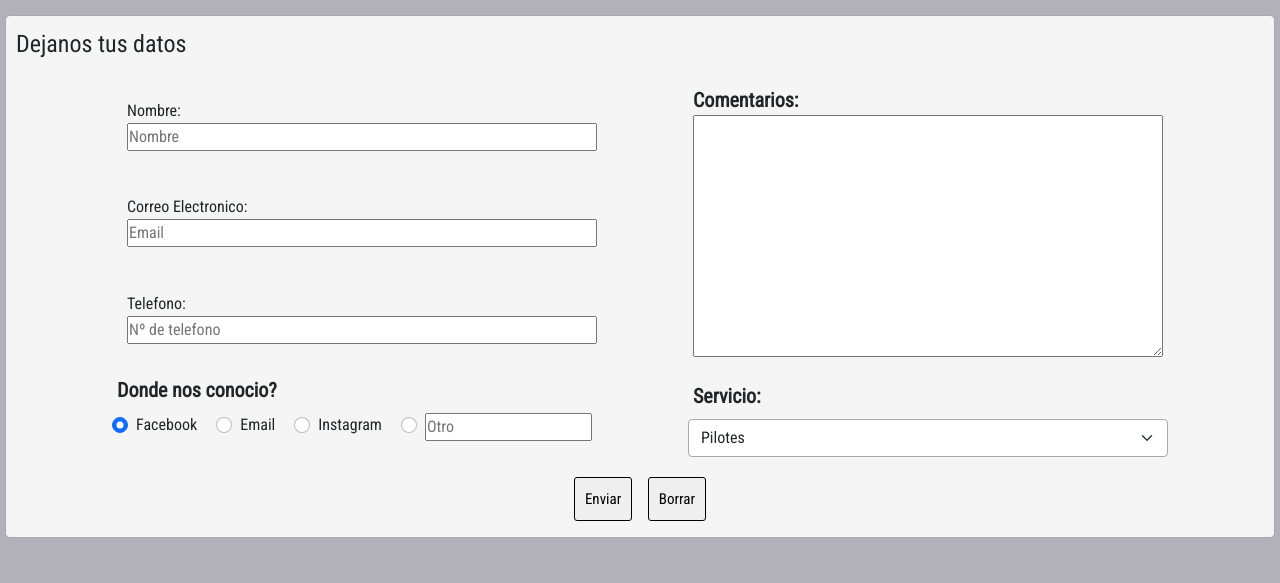
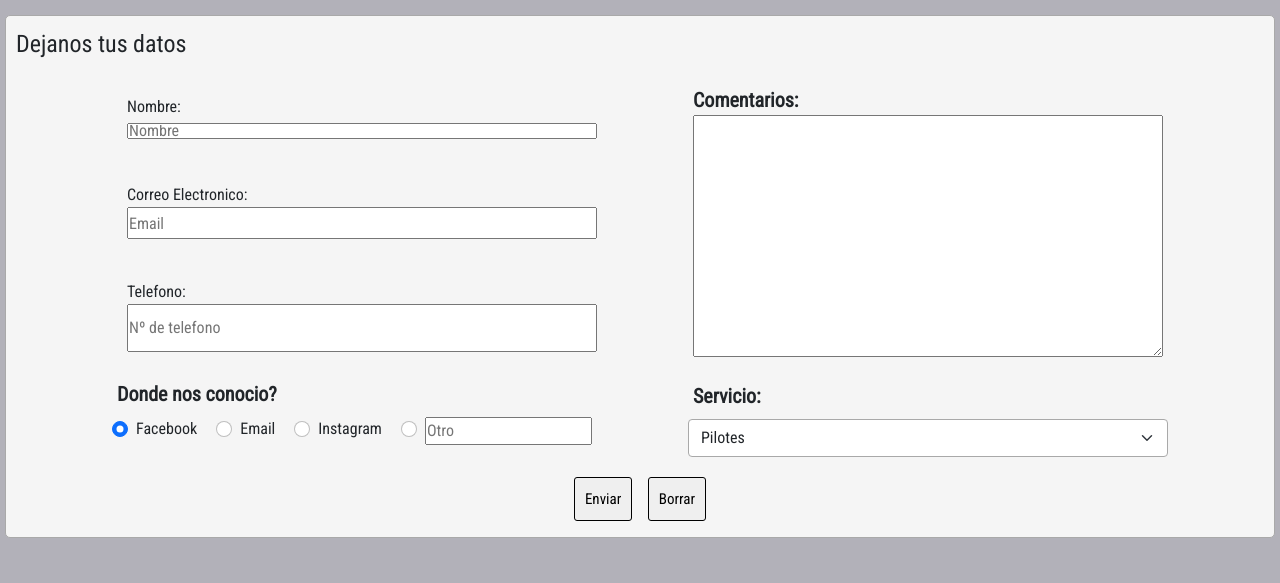
Before and after one commit to juanrenz/pilotesJuanRenz, a website: page contacto.html in a window 1280 px wide. Shown: the part 160-743 px from the top of the page. Drawn offline with nearby package versions, Linux system fonts and the light colour scheme; a web font is replaced by a local one.

Commit message:
Agrego operacion each que modifica tamaño de inputs en seccion contacto

```diff
--- a/contacto.html
+++ b/contacto.html
@@ -45,15 +45,15 @@
                         <div class="informacionContacto">
                             <div class="tituloInput">
                                 <label for="nombre">Nombre:</label>
-                                <input type="text" name="nombre" placeholder="Nombre">
+                                <input class="input-1" type="text" name="nombre" placeholder="Nombre">
                             </div>
                             <div class="tituloInput">
                                 <label for="email">Correo Electronico:</label>
-                                <input type="email" name="correo-electronico" placeholder="Email">
+                                <input class="input-2" type="email" name="correo-electronico" placeholder="Email">
                             </div>
                             <div class="tituloInput">
                                 <label for="telefono">Telefono: </label>
-                                <input type="number" name="telefono" placeholder="Nº de telefono">
+                                <input class="input-3" type="number" name="telefono" placeholder="Nº de telefono">
                             </div>
                             <div class="dondeConocio">
                                 <h3>Donde nos conocio?</h3>
--- a/scss/_base.scss
+++ b/scss/_base.scss
@@ -2,6 +2,7 @@ $colorAzul: #2C2E43;
 $colorGrisOscuro: #595260;
 $colorGris: #B2B1B9;
 $colorAmarillo: #FFD523;
+$ancho: 100%;
 
 
 *{
--- a/scss/_import.scss
+++ b/scss/_import.scss
@@ -5,3 +5,4 @@
 @import "components/_servicios.scss";
 @import "_views.scss";
 @import "_mediaQueries.scss";
+@import "_operaciones.scss";
--- /dev/null
+++ b/scss/_operaciones.scss
@@ -0,0 +1,3 @@
+@for $ancho from 1 through 3{
+    .input-#{$ancho}{height: 1rem * $ancho;}
+}
--- a/scss/components/_contacto.scss
+++ b/scss/components/_contacto.scss
@@ -28,6 +28,7 @@
                     flex-direction: column;
                     width: 30rem;
                     justify-content: space-evenly;
+
 
                     .tituloInput{
                         padding: 0.313rem;
```
Also changed, not shown: scss/style.css, 1 other file.
